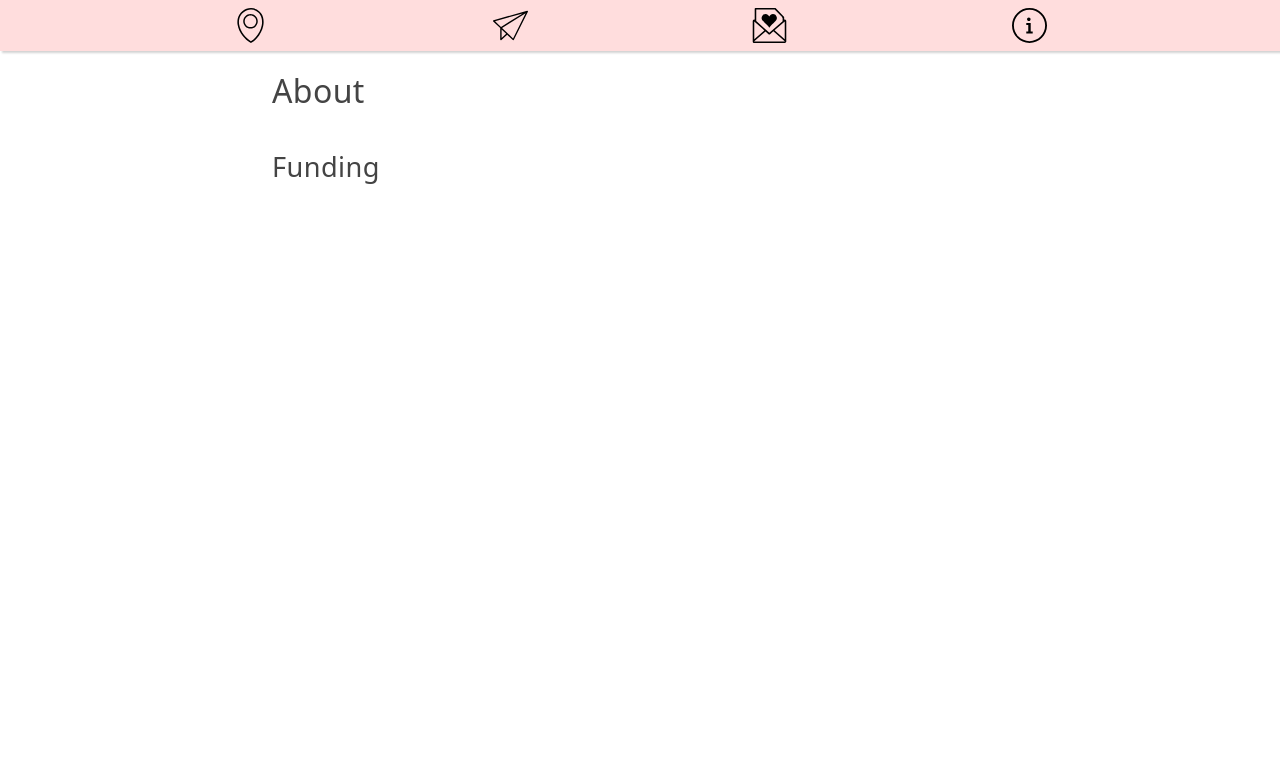
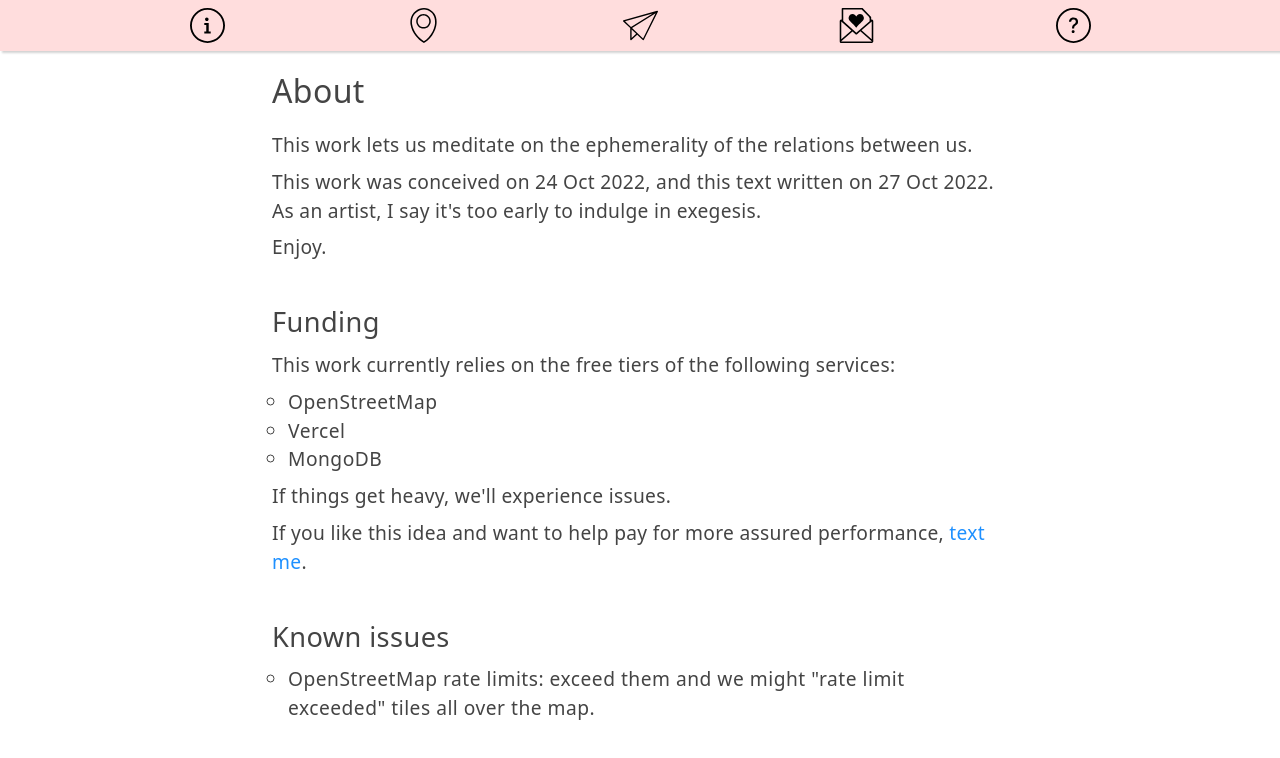
Before and after one commit to alexalexyang/ephemeral-messages, a Next.js app: page /about in a window 1280 px wide. Shown: the top 758 px of the page. Built offline with nearby package versions, Linux system fonts and the light colour scheme.

Commit message:
Edit about page

```diff
--- a/components/layouts/default-layout.tsx
+++ b/components/layouts/default-layout.tsx
@@ -7,6 +7,10 @@ const Wrapper = styled.div`
   display: flex;
   flex-direction: column;
   width: 100%;
+
+  a {
+        color: dodgerblue;
+    }
 `
 
 const Main = styled.main`
@@ -21,17 +25,19 @@ const Content = styled.div`
     display: flex;
     flex-direction: column;
     gap: 0.5rem;
+
     color: #444;
+    font-size: 1.2rem;
+    font-weight: 200;
+    letter-spacing: 0.3px;
 
     h1 {
         font-size: 1.5rem;
-        font-weight: 200;
         letter-spacing: 0.4px;
     }
 
     h2 {
         font-size: 1.3rem;
-        font-weight: 200;
         letter-spacing: 0.4px;
     }
 
@@ -40,7 +46,18 @@ const Content = styled.div`
     }
 
     li {
+        margin-left: 1rem;
+        list-style-type: circle;
         letter-spacing: 0.5px;
+        font-size: 1.2rem;
+    }
+
+    section {
+        display: flex;
+        flex-direction: column;
+        gap: 0.5rem;
+        width: 100%;
+        margin-bottom: 1.5rem;
     }
 
     @media only screen and (min-width: ${breakpoints.sm}px) {
--- a/components/layouts/nav/nav-items.tsx
+++ b/components/layouts/nav/nav-items.tsx
@@ -9,7 +9,11 @@ const NavItems = () => {
 
     return (
         <>
-            <Link href="/">
+            <Link href="/" aria-label="How to use this app">
+                <InfoIcon height={35} width={35} />
+            </Link>
+
+            <Link href="/map">
                 <MapMarkerIcon height={35} width={35} aria-label="Find message locations around you" />
             </Link>
 
@@ -21,13 +25,9 @@ const NavItems = () => {
                 <LetterIcon height={35} width={35} />
             </Link>
 
-            <Link href="/how-to-use" aria-label="How to use this app">
-                <InfoIcon height={35} width={35} />
+            <Link href="/about" aria-label="About this app">
+                <QuestionIcon height={35} width={35} />
             </Link>
-
-            {/* <Link href="/about" aria-label="About this app">
-                <QuestionIcon height={35} width={35} />
-            </Link> */}
         </>
     )
 }
--- a/pages/about.tsx
+++ b/pages/about.tsx
@@ -1,18 +1,6 @@
 import DefaultLayout from 'components/layouts/default-layout'
 import { NextPage } from 'next'
 import Head from 'next/head'
-import styled from 'styled-components'
-import { maxMsgs, maxReaders, MsgLifespan, radiusFromVisitor1 } from 'util/constants'
-
-const Ul = styled.ul`
-    display: flex;
-    flex-direction: column;
-    gap: 1rem;
-
-    font-size: 1.5rem;
-    font-weight: 200;
-    letter-spacing: 0.4px;
-`
 
 const About: NextPage = () => {
 
@@ -25,11 +13,45 @@ const About: NextPage = () => {
             <DefaultLayout>
                 <h1>About</h1>
 
-                <p></p>
+                <section>
+                    <p>
+                        This work lets us meditate on the ephemerality of the relations between us.
+                    </p>
 
-                <h2>Funding</h2>
+                    <p>
+                        This work was conceived on 24 Oct 2022, and this text written on 27 Oct 2022. As an artist, I say it's too early to indulge in exegesis.
+                    </p>
 
-                <p></p>
+                    <p>
+                        Enjoy.
+                    </p>
+                </section>
+
+                <section>
+                    <h2>Funding</h2>
+
+                    <p>This work currently relies on the free tiers of the following services:</p>
+
+                    <ul>
+                        <li>OpenStreetMap</li>
+                        <li>Vercel</li>
+                        <li>MongoDB</li>
+                    </ul>
+
+                    <p>If things get heavy, we'll experience issues.</p>
+
+                    <p>If you like this idea and want to help pay for more assured performance, <a href="mailto:alexalexyang@gmail.com" target="_blank">text me</a>.</p>
+                </section>
+
+                <section>
+                    <h2>Known issues</h2>
+
+                    <ul>
+                        <li>
+                            OpenStreetMap rate limits: exceed them and we might "rate limit exceeded" tiles all over the map.
+                        </li>
+                    </ul>
+                </section>
             </DefaultLayout>
         </>
     )
--- a/pages/post-message.tsx
+++ b/pages/post-message.tsx
@@ -35,6 +35,9 @@ const TextArea = styled.textarea`
 `
 
 const Button = styled.button<{ disabled: boolean; }>`
+    display: flex;
+    align-items: center;
+    justify-content: center;
     height: 5rem;
     width: 5rem;
     padding: 1rem;
```
Also changed, not shown: pages/how-to-use.tsx (deleted, +0 -55 lines), pages/index.tsx (+42 -65 lines), pages/map.tsx (added, +81 -0 lines), 1 other file (tests, documents, lock files or other folders).
